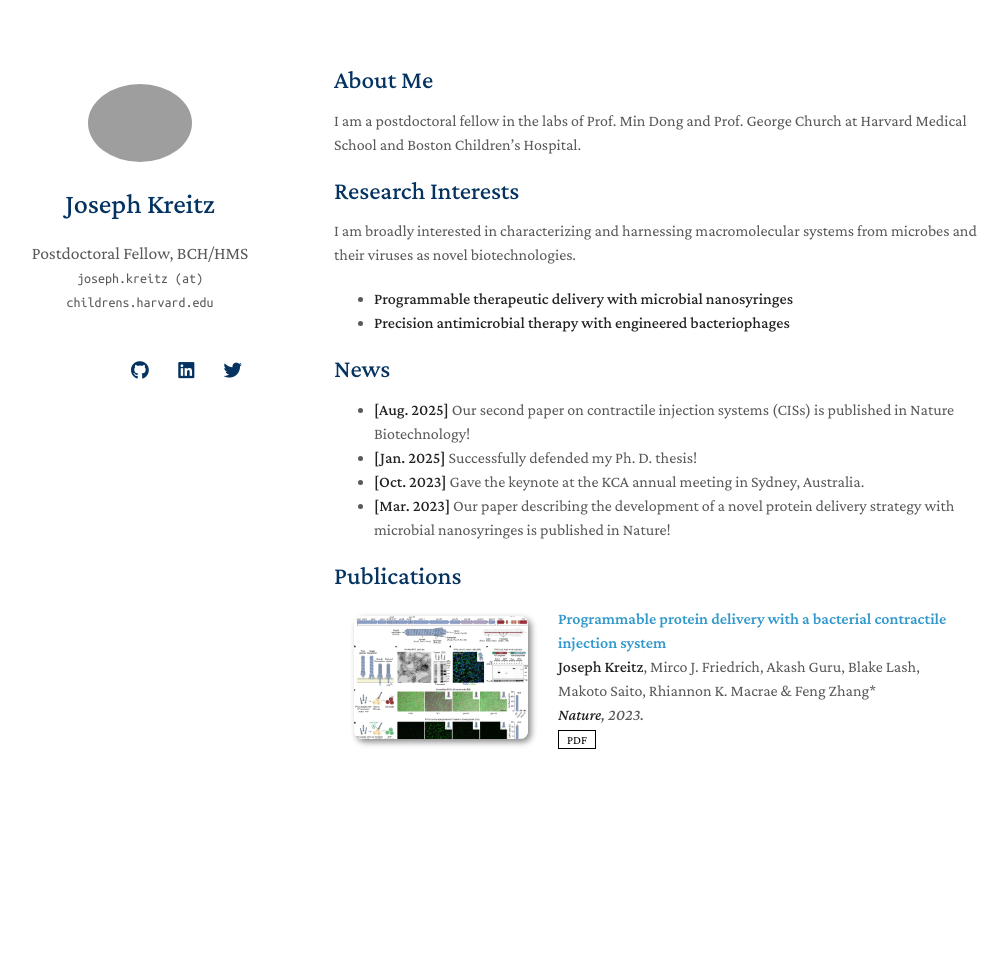
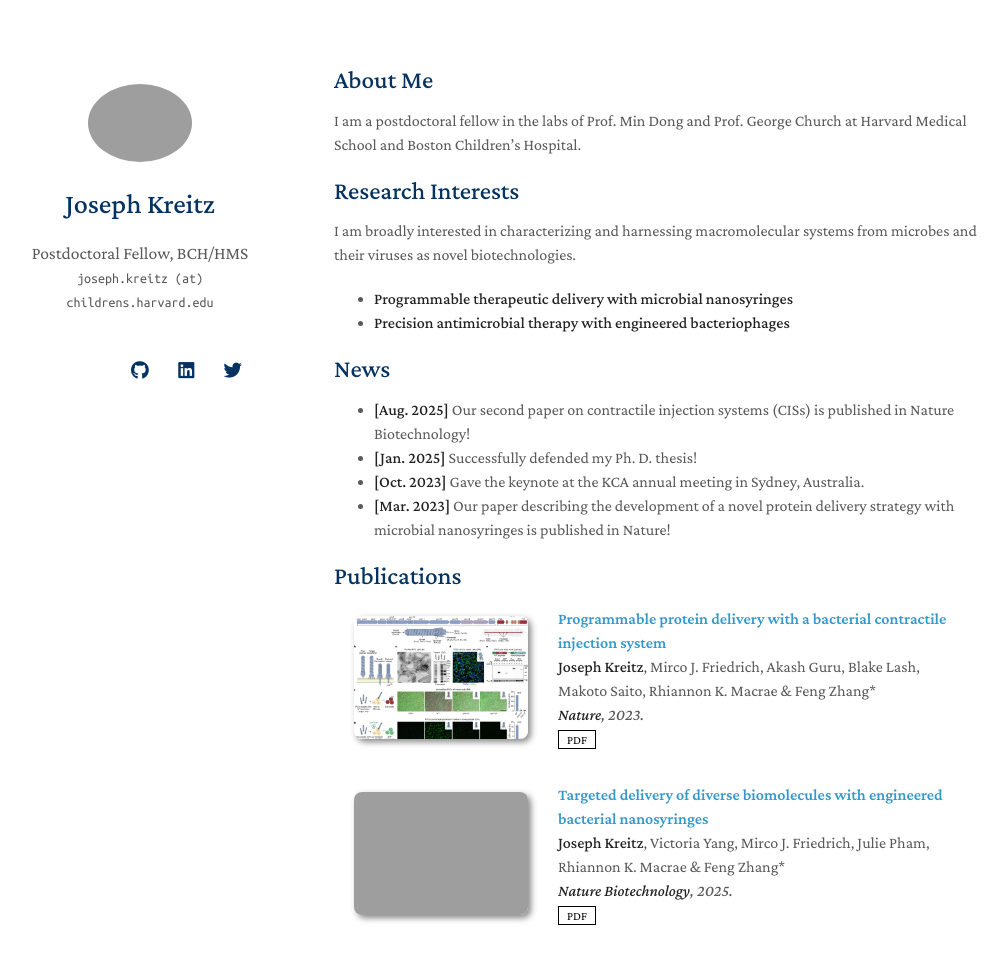
Before and after one commit to jkreitz/jkreitz.github.io, a Jekyll site: the page built from index.md, in a window 1280 px wide and 1053 px high. Shown: the top 964 px of the window, without its empty margins (136-1143 px from the left). Built offline with Jekyll 4.4.1, drawn with Linux system fonts in a browser that asks for light colours; nearby versions of some CDN libraries; a style sheet for code colours, icons or effects is not loaded; our own code applies the rules of GitHub Pages for plain Markdown files; grey boxes are pictures that could not be loaded.

Commit message:
Update publications.yml

```diff
--- a/_data/publications.yml
+++ b/_data/publications.yml
@@ -5,3 +5,8 @@ main:
     conference: <strong>Nature</strong>, 2023.
     pdf: https://www.nature.com/articles/s41586-023-05870-7
     image: ./assets/img/41586_2023_5870_Fig1_HTML.webp
+  - title: Targeted delivery of diverse biomolecules with engineered bacterial nanosyringes
+    authors: <strong>Joseph Kreitz</strong>, Victoria Yang, Mirco J. Friedrich, Julie Pham, Rhiannon K. Macrae & Feng Zhang*
+    conference: <strong>Nature Biotechnology</strong>, 2025.
+    pdf: https://www.nature.com/articles/s41587-025-02774-x
+    image: ./assets/img/41587_2025_2774_Fig1_HTML.webp
```
